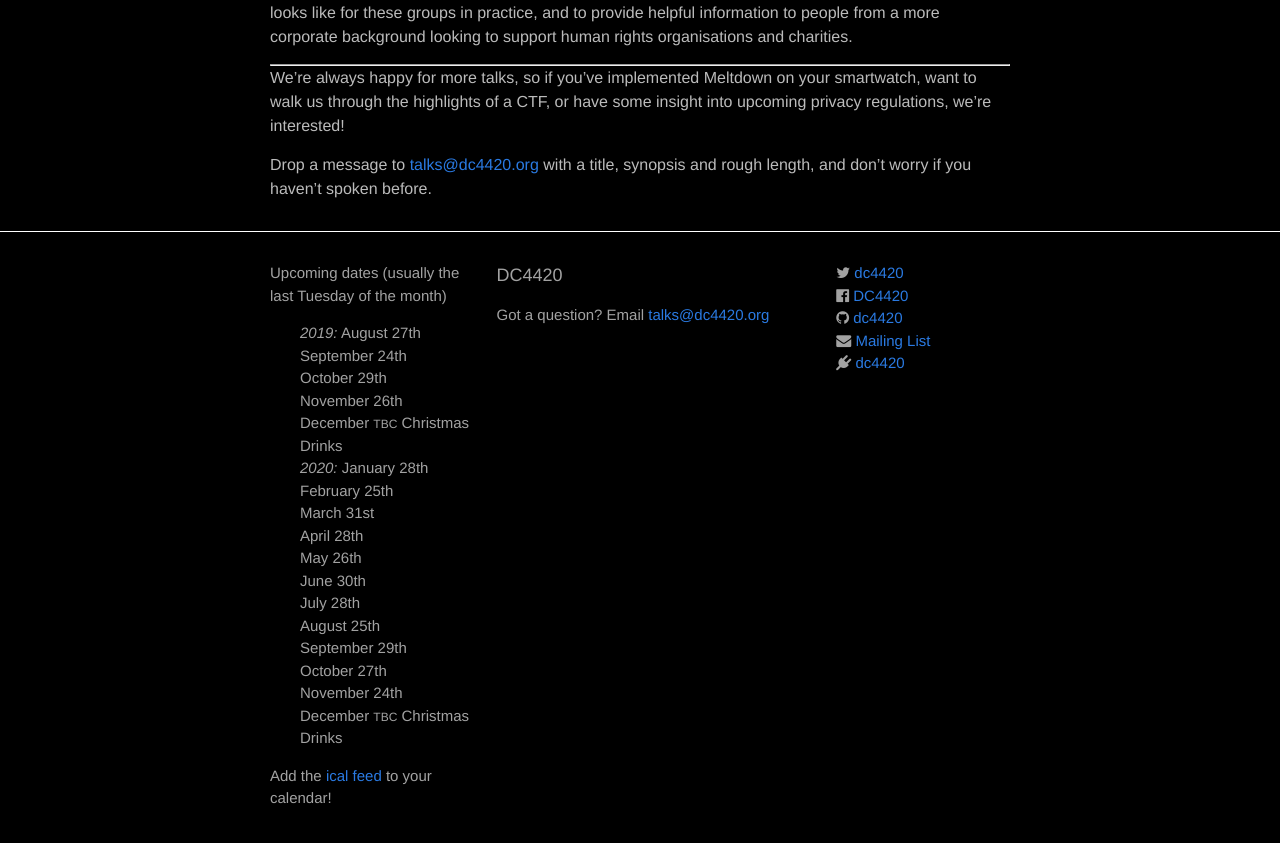
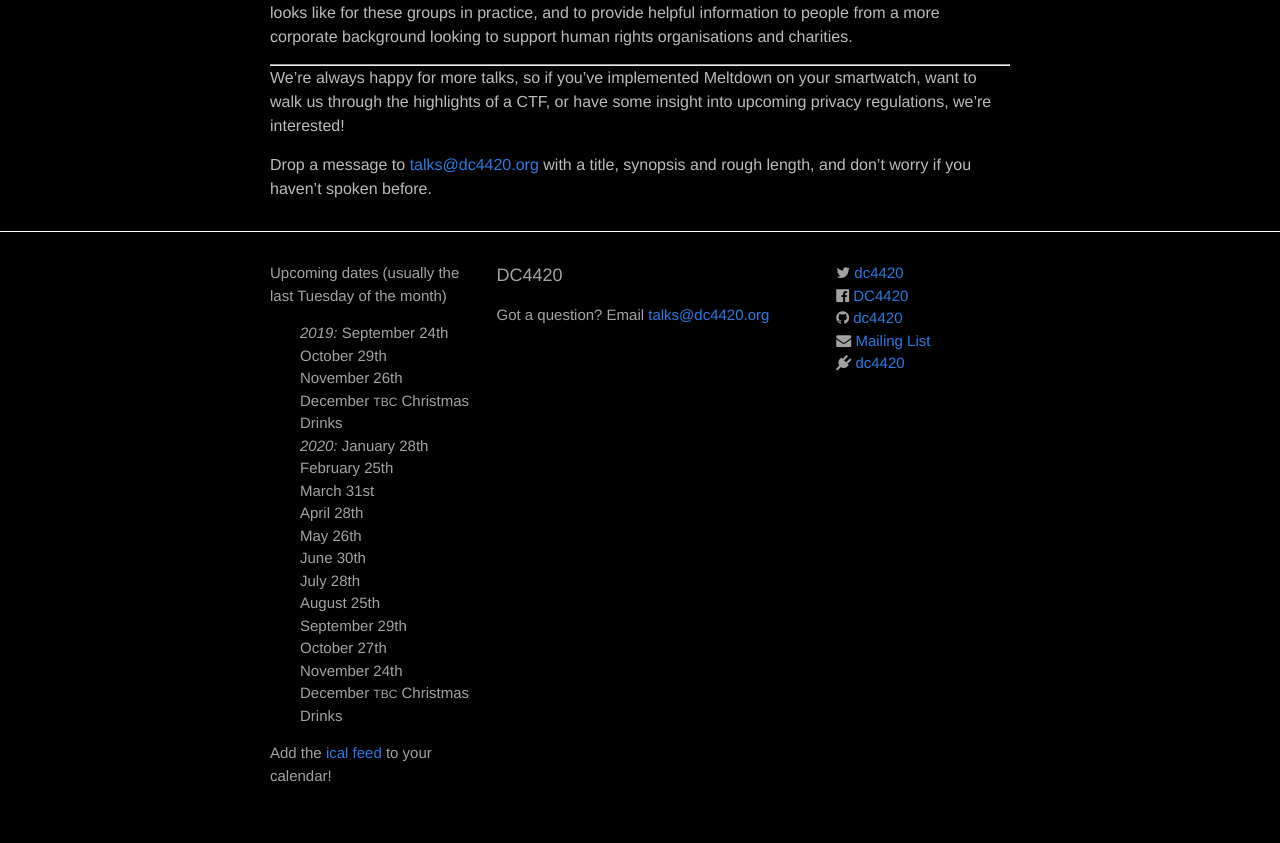
Before and after one commit to dc4420/website, a Jekyll site: the page built from index.html, in a window 1280 px wide and 900 px high, scrolled down 1050 px. Shown: the top 843 px of the window. Built offline with Jekyll 4.4.1, drawn with Linux system fonts in a browser that asks for light colours; nearby versions of some CDN libraries.

Commit message:
Update footer.html
next event is September

```diff
--- a/_includes/footer.html
+++ b/_includes/footer.html
@@ -7,8 +7,7 @@
       <div class="footer-col  footer-col-1">
         <p class="text">Upcoming dates (usually the last Tuesday of the month)</p>
         <ul class="future-events">
-          <li><em>2019:</em> August 27th</li>
-          <li>September 24th</li>
+          <li><em>2019:</em> September 24th</li>
           <li>October 29th</li>
           <li>November 26th</li>
           <li>December <i class="small-caps">TBC</i> Christmas Drinks</li>
```
